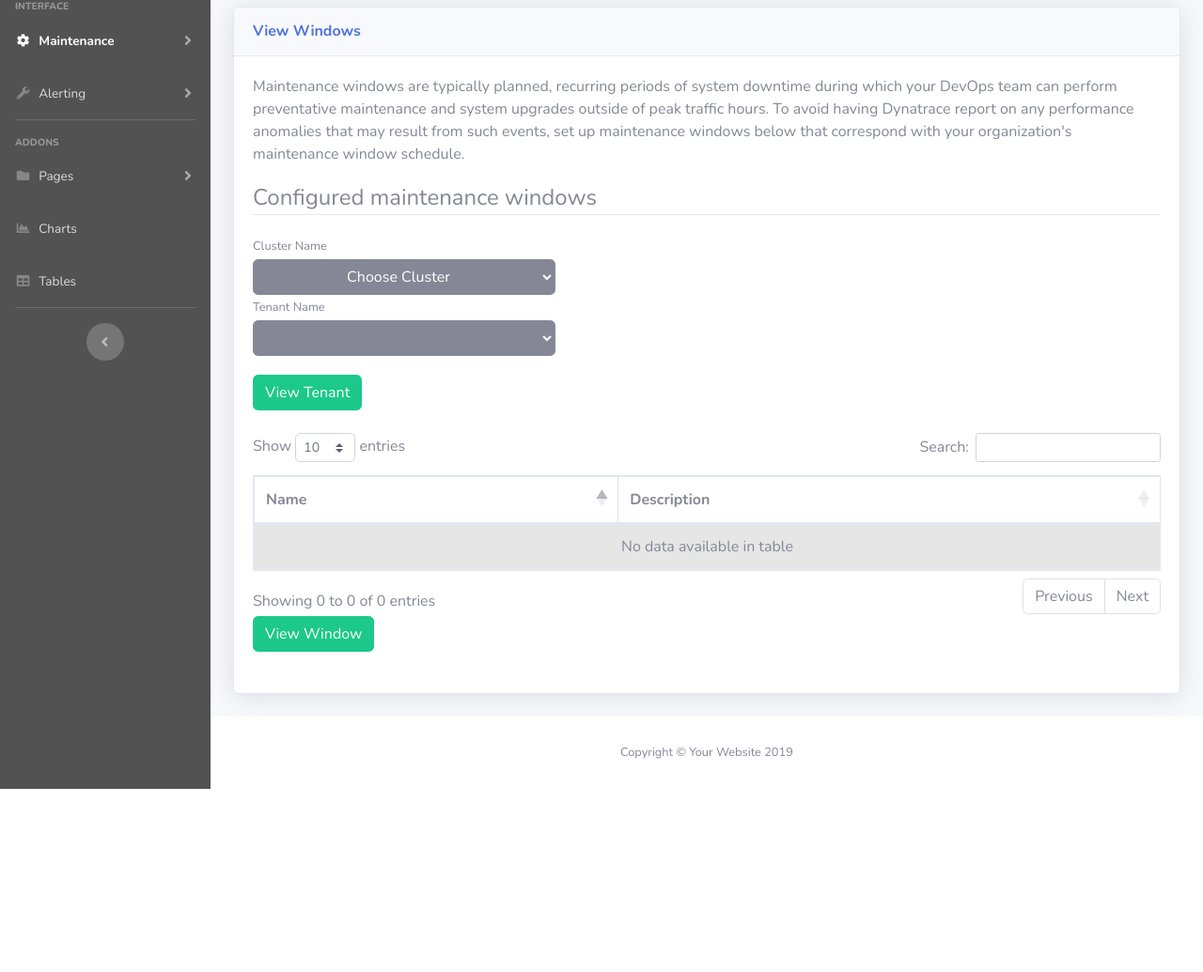
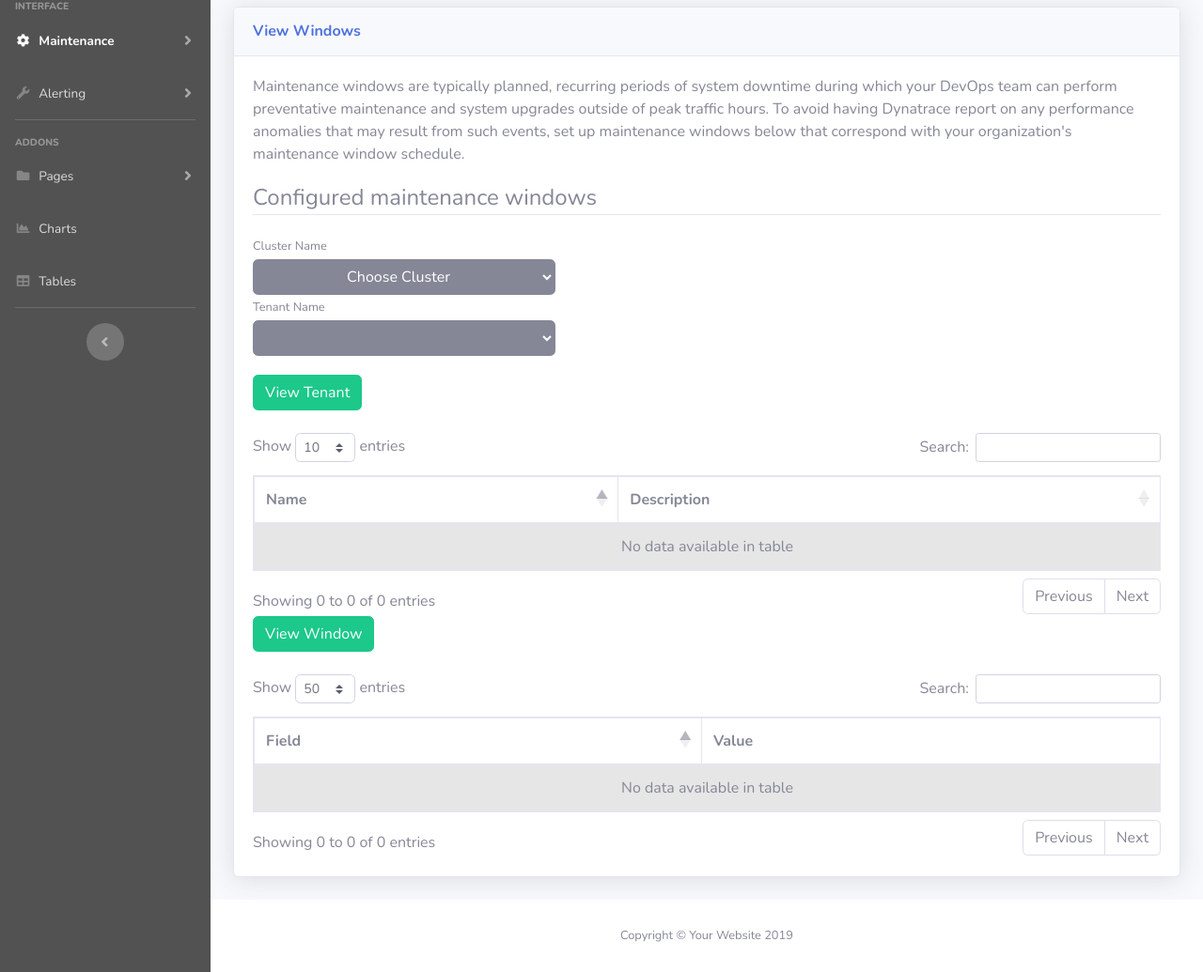
Before and after one commit to dt-self-service/self-service-app, a Django app: page /maintenance/view/ in a window 1280 px wide. Shown: the part 145-1180 px from the top of the page at 94% size. Before the commit the page ends 985 px from the top, so only its background shows below. Run offline with Django 3.2, Linux system fonts and the light colour scheme; data that the repository does not hold is empty; some libraries are stand-ins or nearby versions.

Commit message:
Redid display for window details and cleaned up

```diff
--- a/maintenance/templates/maintenance/view.html
+++ b/maintenance/templates/maintenance/view.html
@@ -38,7 +38,7 @@
                 <th>ID</th>
               </tr>
             </thead>
-            <tbody id="maintenance_list_body">
+            <tbody>
             </tbody>
             </table>
         </div>
@@ -47,6 +47,16 @@
         </div>
         <br/>
         <div id="status_area"></div>
+        <div class="table-responsive">
+          <table class="table table-striped table-bordered dt-responsive nowrap" id="details_table" width="100%" cellspacing="0">
+            <thead>
+              <th>Field</th>
+              <th>Value</th>
+            </thead>
+            <tbody>
+            </tbody>
+            </table>
+        </div>
         <div id="view_single_window">
           <form>
             <input hidden="true" type="text" id="maintenance_window_name" name="maintenance_window_name" placeholder="Maintenance Window Name" class="form-control col-lg-4 col-sm-12 col-md-8" readonly>
--- a/static/js/mWindowDetails.js
+++ b/static/js/mWindowDetails.js
@@ -1,4 +1,8 @@
 var maintenance_list = $('#dataTable').DataTable();
+
+const isDict = dict => {
+  return typeof dict === "object" && !Array.isArray(dict);
+};
 
 $(document).ready(function(){
   maintenance_list.destroy();
@@ -11,6 +15,12 @@ $(document).ready(function(){
         "searchable": false
       }
     ]
+  });
+  var details_table = $("#details_table").DataTable();
+  details_table.destroy();
+  details_table = $("#details_table").DataTable({
+    "ordering": false,
+    "pageLength": 50
   });
 });
 
@@ -33,7 +43,7 @@ function getCookie(name) {
 function insert_value(data_field, textbox_id){
   if (data_field) {
     $("#" + textbox_id).val(data_field);
-    $("#" + textbox_id).removeAttr("hidden");
+    $("#" + textbox_id).attr("hidden", false);
   }
   else {
     $("#" + textbox_id).attr("hidden", true);
@@ -42,8 +52,6 @@ function insert_value(data_field, textbox_id){
 }
 
 $("#get_all_windows").on('click', function(e) {
-    console.log("get all from tenant");
-
     e.preventDefault(); // avoid to execute the actual submit of the form.
     if($("#id_cluster_name").val() !== ""){
 
@@ -100,11 +108,16 @@ $("#get_all_windows").on('click', function(e) {
       }
   });
 
+function populate_details(returned_data){
+  var details_table = $("#details_table").DataTable();
+  for (var k in returned_data){
+    if (isDict(returned_data[k])){populate_details(returned_data[k]);}
+    else{details_table.row.add([k, returned_data[k]]).draw(false);}
+  }
+}
+
   $("#get_window_details").on('click', function(e) {
-    console.log("get single");
-
     e.preventDefault(); // avoid to execute the actual submit of the form.
-    console.log(maintenance_list.row(".selected").data()[2]);
     var selected_item = {
       "window_id": maintenance_list.row(".selected").data()[2],
       "cluster_name": $("#id_cluster_name").val(),
@@ -132,29 +145,9 @@ $("#get_all_windows").on('click', function(e) {
             status_field.addClass("alert alert-success")
             status_field.append("<strong>Success!</strong")
 
-            insert_value(returned_data['name'], "maintenance_window_name");
-            insert_value(returned_data['description'], "maintenance_window_desc");
-            insert_value(returned_data['type'], "window_plan");
-
-            insert_value(returned_data['suppression'], "window_suppression");
-            // insert_value(returned_data['scope'], "maintenance_window_name");
-            insert_value(returned_data['schedule']['recurrenceType'], "window_recurrence");
-            if (returned_data['schedule'].hasOwnProperty("recurrence")){
-              insert_value(returned_data['schedule']['recurrence']['dayOfWeek'], "maintenance_day_of_week");
-              insert_value(returned_data['schedule']['recurrence']['dayOfMonth'], "maintenance_day_of_month");
-              insert_value(returned_data['schedule']['recurrence']['startTime'], "maintenance_start_time");
-              insert_value(returned_data['schedule']['recurrence']['durationMinutes'], "maintenance_duration_minutes");
-            }
-            else {
-              insert_value(undefined, "maintenance_day_of_week");
-              insert_value(undefined, "maintenance_day_of_month");
-              insert_value(undefined, "maintenance_start_time");
-              insert_value(undefined, "maintenance_duration_minutes");
-            }
-            insert_value(returned_data['schedule']['start'], "maintenance_start");
-            insert_value(returned_data['schedule']['end'], "maintenance_end");
-            insert_value(returned_data['schedule']['zoneId'], "maintenance_zone_id");
-            console.log(returned_data);
+            var details_table = $("#details_table").DataTable();
+            details_table.clear();
+            populate_details(returned_data);
 
 
           },
@@ -174,17 +167,11 @@ $("#get_all_windows").on('click', function(e) {
 $("#dataTable tbody").on( 'click', 'tr', function () {
   var table = $('#dataTable').DataTable();
   var id = table.row( this ).id();
-  console.log("ID: " + id);
-  console.log("clicked row");
-  // if ($(this).hasClass('selected')) {
-    // $(this).removeClass('selected');
-    // console.log("remove select")
-  // }
+  if ($(this).hasClass('selected')) {
+    $(this).removeClass('selected');
+  }
+  else{
     maintenance_list.$('tr.selected').removeClass('selected');
-  $(this).addClass('selected');
-  console.log("add select");
-  console.log(maintenance_list.rows( { selected: true } ).data());
-  console.log(maintenance_list.rows( { selected: true } ).count())
-  console.log(maintenance_list.row( this ).id())
-
+    $(this).addClass('selected');
+  }
 });
```
